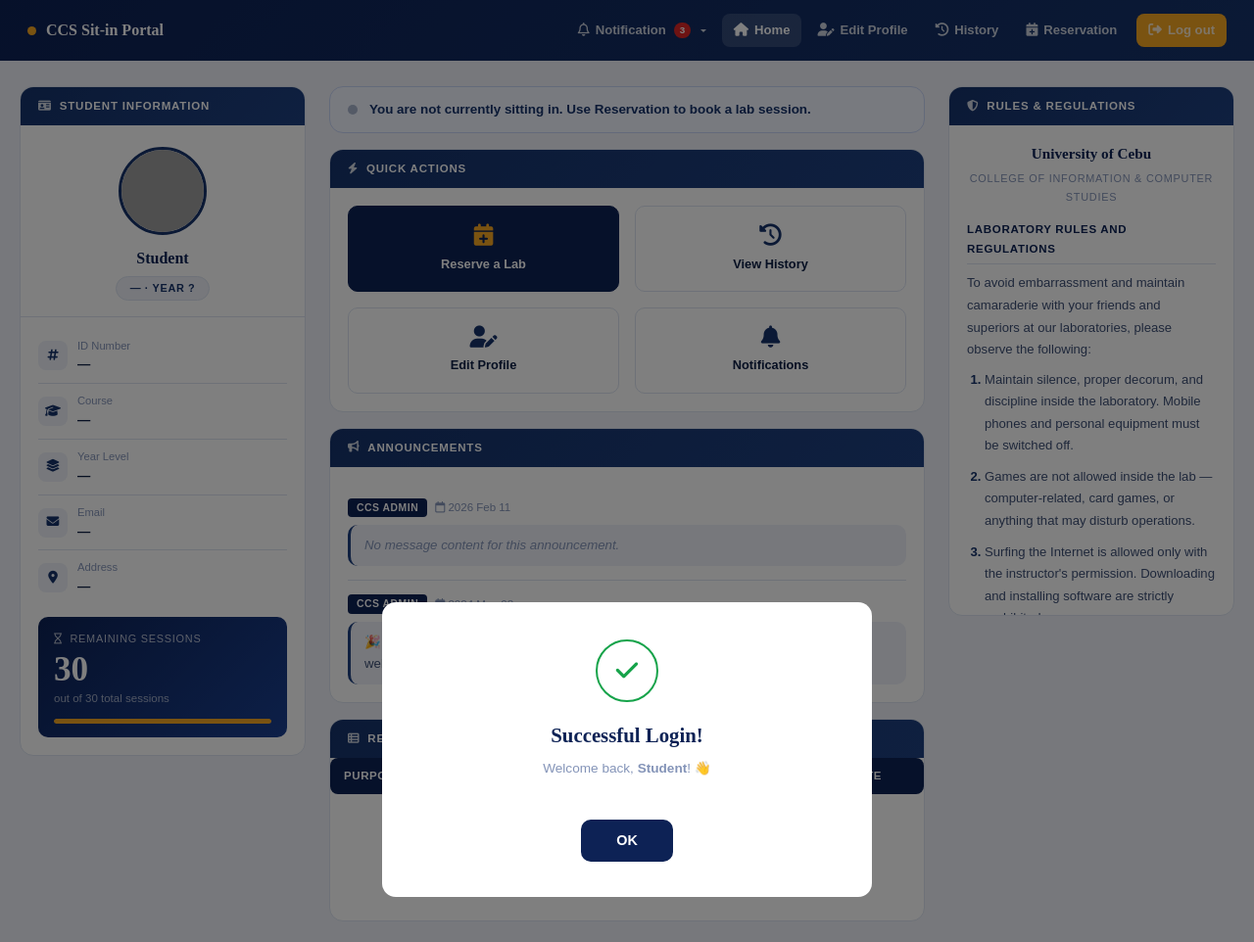
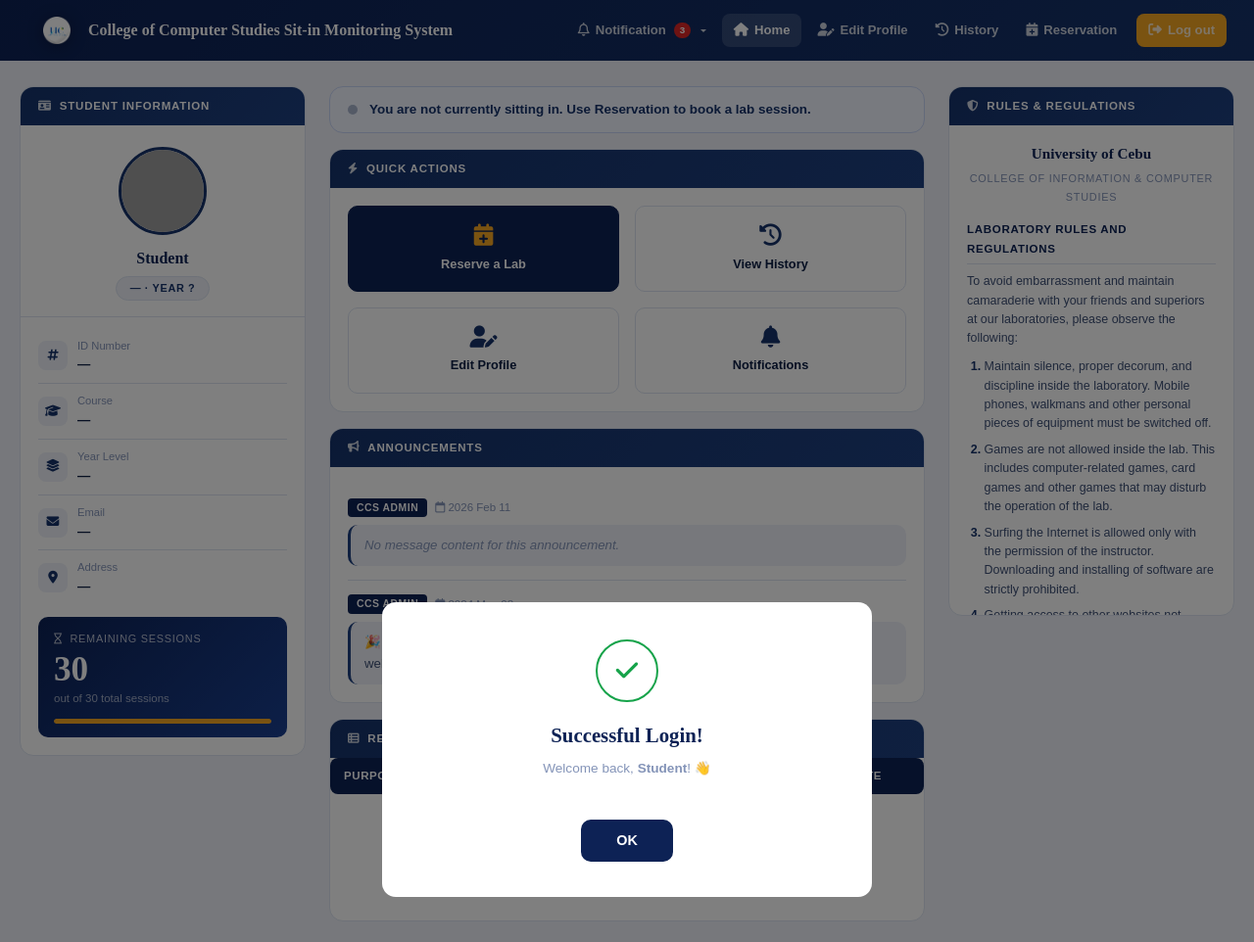
Before and after one commit to KeanCaballero/Sit-in-Monitoring-System, a PHP site: page /sit-in/dashboard.php in a window 1280 px wide. Shown: the top 962 px of the page at 98% size. Run offline with PHP 8.4, Linux system fonts and the light colour scheme; the visitor is signed in with stand-in values (Sample User, id 1); data that the repository does not hold is empty; grey boxes are pictures that could not be loaded.

Commit message:
Updated V.1

```diff
--- a/admin_dashboard.php
+++ b/admin_dashboard.php
@@ -256,7 +256,7 @@ $admin = $_SESSION['user'];
 <nav class="admin-nav">
   <a class="brand" href="#">
     <div class="brand-icon">CCS</div>
-    College of Computer Studies Admin
+    College of Computer Studies Sit-in Monitoring System Admin
   </a>
   <div class="nav-links">
     <a onclick="showView('home')"           id="nav-home"        class="active"><i class="fa-solid fa-house-chimney"></i>Home</a>
--- a/dashboard.php
+++ b/dashboard.php
@@ -116,8 +116,7 @@ $sess_pct    = min(100, ($sess / 30) * 100);
   <div class="container-fluid px-0">
 
     <a class="navbar-brand" href="#">
-      <span class="brand-pip"></span> CCS Sit-in Portal
-    </a>
+      <a class="navbar-brand" href="#"> <img src="images/UC_LOGO.png" alt="UC Logo" class="nav-logo me-2" onerror="this.src='images/UC_LOGO.jpg'; this.onerror=null;"/> College of Computer Studies Sit-in Monitoring System    </a>    </a>
 
     <button class="navbar-toggler border-0" type="button"
             data-bs-toggle="collapse" data-bs-target="#navbarMain"
@@ -399,25 +398,48 @@ $sess_pct    = min(100, ($sess / 30) * 100);
         <div class="ccs-card">
           <div class="ccs-card-header"><i class="fa-solid fa-shield-halved"></i> Rules &amp; Regulations</div>
           <div class="rules-scroll">
+
             <div class="rules-uni">University of Cebu</div>
             <div class="rules-dept">College of Information &amp; Computer Studies</div>
+
             <div class="rules-sec">Laboratory Rules and Regulations</div>
-            <p class="mb-2" style="font-size:.82rem">
-              To avoid embarrassment and maintain camaraderie with your friends and superiors
-              at our laboratories, please observe the following:
+
+            <p style="font-size:.78rem;line-height:1.55;margin-bottom:.6rem;">
+              To avoid embarrassment and maintain camaraderie with your friends and superiors at our laboratories, please observe the following:
             </p>
-            <ol>
-              <li>Maintain silence, proper decorum, and discipline inside the laboratory. Mobile phones and personal equipment must be switched off.</li>
-              <li>Games are not allowed inside the lab — computer-related, card games, or anything that may disturb operations.</li>
-              <li>Surfing the Internet is allowed only with the instructor's permission. Downloading and installing software are strictly prohibited.</li>
-              <li>Deleting computer files and changing computer setup is not allowed.</li>
-              <li>Observe proper sitting posture at all times.</li>
-              <li>Laboratory users must sign in the logbook before using any computer unit.</li>
-              <li>All bags must be deposited at the bag deposit area outside the laboratory.</li>
-              <li>Eating and drinking inside the laboratory is strictly prohibited.</li>
-              <li>Students must present their valid ID and log in to the sit-in monitoring system.</li>
-              <li>Violations will subject the student to disciplinary action.</li>
+
+            <ol style="font-size:.78rem;line-height:1.55;padding-left:1.1rem;margin-bottom:.75rem;">
+              <li style="margin-bottom:.45rem;">Maintain silence, proper decorum, and discipline inside the laboratory. Mobile phones, walkmans and other personal pieces of equipment must be switched off.</li>
+              <li style="margin-bottom:.45rem;">Games are not allowed inside the lab. This includes computer-related games, card games and other games that may disturb the operation of the lab.</li>
+              <li style="margin-bottom:.45rem;">Surfing the Internet is allowed only with the permission of the instructor. Downloading and installing of software are strictly prohibited.</li>
+              <li style="margin-bottom:.45rem;">Getting access to other websites not related to the course (especially pornographic and illicit sites) is strictly prohibited.</li>
+              <li style="margin-bottom:.45rem;">Deleting computer files and changing the set-up of the computer is a major offense.</li>
+              <li style="margin-bottom:.45rem;">Observe computer time usage carefully. A fifteen-minute allowance is given for each use. Otherwise, the unit will be given to those who wish to &ldquo;sit-in&rdquo;.</li>
+              <li style="margin-bottom:.45rem;">
+                Observe proper decorum while inside the laboratory.
+                <ul style="margin-top:.3rem;padding-left:1rem;list-style:disc;">
+                  <li style="margin-bottom:.25rem;">Do not get inside the lab unless the instructor is present.</li>
+                  <li style="margin-bottom:.25rem;">All bags, knapsacks, and the likes must be deposited at the counter.</li>
+                  <li style="margin-bottom:.25rem;">Follow the seating arrangement of your instructor.</li>
+                  <li style="margin-bottom:.25rem;">At the end of class, all software programs must be closed.</li>
+                  <li style="margin-bottom:.25rem;">Return all chairs to their proper places after using.</li>
+                </ul>
+              </li>
+              <li style="margin-bottom:.45rem;">Chewing gum, eating, drinking, smoking, and other forms of vandalism are prohibited inside the lab.</li>
+              <li style="margin-bottom:.45rem;">Anyone causing a continual disturbance will be asked to leave the lab. Acts or gestures offensive to the members of the community, including public display of physical intimacy, are not tolerated.</li>
+              <li style="margin-bottom:.45rem;">Persons exhibiting hostile or threatening behavior such as yelling, swearing, or disregarding requests made by lab personnel will be asked to leave the lab.</li>
+              <li style="margin-bottom:.45rem;">For serious offense, the lab personnel may call the Civil Security Office (CSU) for assistance.</li>
+              <li style="margin-bottom:.45rem;">Any technical problem or difficulty must be addressed to the laboratory supervisor, student assistant or instructor immediately.</li>
             </ol>
+
+            <div class="rules-sec" style="margin-top:.5rem;">Disciplinary Action</div>
+            <p style="font-size:.78rem;line-height:1.55;margin-bottom:.4rem;">
+              <strong>First Offense</strong> &mdash; The Head or the Dean or OIC recommends to the Guidance Center for a suspension from classes for each offender.
+            </p>
+            <p style="font-size:.78rem;line-height:1.55;margin-bottom:0;">
+              <strong>Second and Subsequent Offenses</strong> &mdash; A recommendation for a heavier sanction will be endorsed to the Guidance Center.
+            </p>
+
           </div>
         </div>
       </div><!-- /col right -->
```
Also changed, not shown: uploads/profile_2.png (added).
